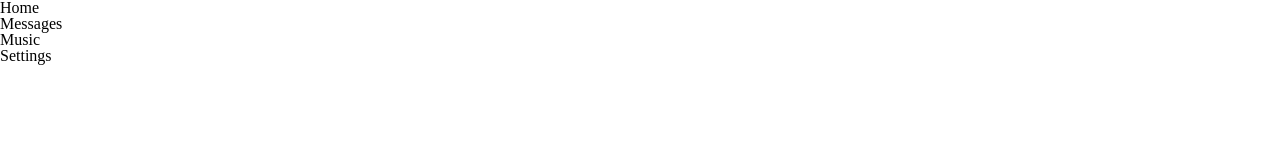
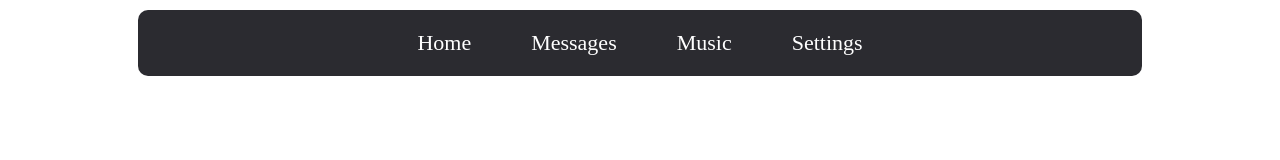
Before and after one commit to maxickdrobot/home-work-05, a plain HTML site: page index.html in a window 1280 px wide. Drawn offline with Linux system fonts and the light colour scheme.

Commit message:
Added link and styled menu

```diff
--- /dev/null
+++ b/css/style.css
@@ -0,0 +1,30 @@
+.wrapper {
+    display: flex;
+    justify-content: center;
+    width: 80%;
+    margin: 0 auto;
+}
+
+.header {
+    display: flex;
+    justify-content: center;
+    width: 100%;
+    margin: 10px;
+    background-color: #2b2b30;
+    border-radius: 10px;
+}
+
+.menu {
+    display: flex;
+}
+
+.menu__item {
+    margin: 20px 30px;
+    font-size: 22px;
+}
+
+.menu__link {
+    line-height: 120%;
+    text-decoration: none;
+    color: white;
+}
--- a/index.html
+++ b/index.html
@@ -1,21 +1,41 @@
 <!DOCTYPE html>
 <html lang="en">
+
 <head>
     <meta charset="UTF-8">
     <meta name="viewport" content="width=device-width, initial-scale=1.0">
     <title>Home work</title>
     <link rel="stylesheet" href="css/reset.css">
+    <link rel="stylesheet" href="css/style.css">
 </head>
+
 <body>
     <div class="wrapper">
         <header class="header">
             <ul class="menu">
-                <li class="menu__item">Home</li>
-                <li class="menu__item">Messages</li>
-                <li class="menu__item">Music</li>
-                <li class="menu__item">Settings</li>
+                <li class="menu__item">
+                    <a class="menu__link" href="#">
+                        Home
+                    </a>
+                </li>
+                <li class="menu__item">
+                    <a class="menu__link" href="#">
+                        Messages
+                    </a>
+                </li>
+                <li class="menu__item">
+                    <a class="menu__link" href="#">
+                        Music
+                    </a>
+                </li>
+                <li class="menu__item">
+                    <a class="menu__link" href="#">
+                        Settings
+                    </a>
+                </li>
             </ul>
         </header>
     </div>
 </body>
+
 </html>
```
